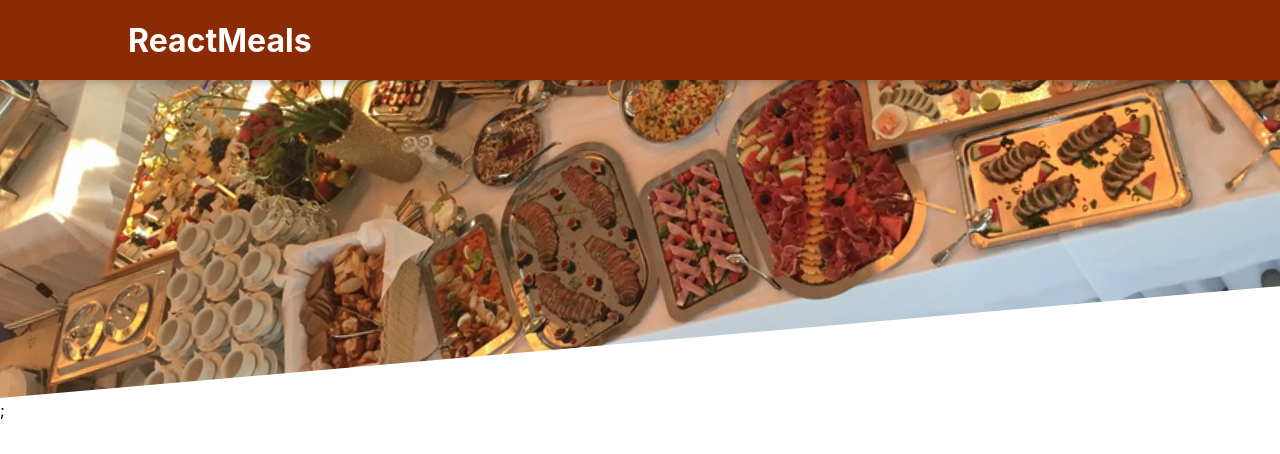
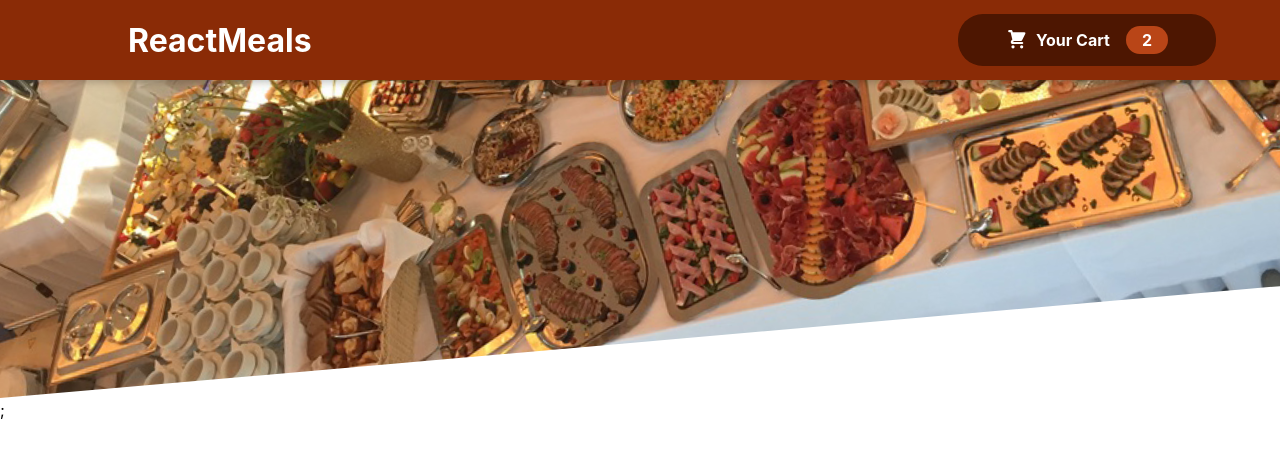
Before and after one commit to rolandasan/react-complete-guide, a React (Create React App) app in the folder section-11-food-order-app/: page / in a window 1280 px wide. Shown: the top 454 px of the page. Built offline with nearby package versions, Linux system fonts and the light colour scheme.

Commit message:
Added HeaderCartButton component

```diff
--- /dev/null
+++ b/section-11-food-order-app/src/components/Cart/CartIcon.tsx
@@ -0,0 +1,9 @@
+import React from 'react';
+
+export const CartIcon: React.FC = () => {
+    return (
+        <svg xmlns='http://www.w3.org/2000/svg' viewBox='0 0 20 20' fill='currentColor'>
+            <path d='M3 1a1 1 0 000 2h1.22l.305 1.222a.997.997 0 00.01.042l1.358 5.43-.893.892C3.74 11.846 4.632 14 6.414 14H15a1 1 0 000-2H6.414l1-1H14a1 1 0 00.894-.553l3-6A1 1 0 0017 3H6.28l-.31-1.243A1 1 0 005 1H3zM16 16.5a1.5 1.5 0 11-3 0 1.5 1.5 0 013 0zM6.5 18a1.5 1.5 0 100-3 1.5 1.5 0 000 3z' />
+        </svg>
+    );
+};
--- a/section-11-food-order-app/src/components/Layout/Header.module.css
+++ b/section-11-food-order-app/src/components/Layout/Header.module.css
@@ -2,7 +2,7 @@
     position: fixed;
     top: 0;
     left: 0;
-    width: 100%;
+    width: 85%;
     height: 5rem;
     background-color: #8a2b06;
     color: white;
--- a/section-11-food-order-app/src/components/Layout/Header.tsx
+++ b/section-11-food-order-app/src/components/Layout/Header.tsx
@@ -1,13 +1,14 @@
 import React from 'react';
 import mealsImage from '../../assets/meals.jpg';
 import classes from './Header.module.css';
+import { HeaderCartButton } from './HeaderCartButton';
 
 export const Header: React.FC = () => {
     return (
         <>
             <header className={classes.header}>
                 <h1>ReactMeals</h1>
-                <button>Cart</button>
+                <HeaderCartButton />
             </header>
             <div className={classes['main-image']}>
                 <img src={mealsImage} alt='A table of meals' />
--- /dev/null
+++ b/section-11-food-order-app/src/components/Layout/HeaderCartButton.module.css
@@ -0,0 +1,59 @@
+.button {
+    cursor: pointer;
+    font: inherit;
+    border: none;
+    background-color: #4d1601;
+    color: white;
+    padding: 0.75rem 3rem;
+    display: flex;
+    justify-content: space-around;
+    align-items: center;
+    border-radius: 25px;
+    font-weight: bold;
+}
+
+.button:hover,
+.button:active {
+    background-color: #2c0d00;
+}
+
+.icon {
+    width: 1.35rem;
+    height: 1.35rem;
+    margin-right: 0.5rem;
+}
+
+.badge {
+    background-color: #b94517;
+    padding: 0.25rem 1rem;
+    border-radius: 25px;
+    margin-left: 1rem;
+    font-weight: bold;
+}
+
+.button:hover .badge,
+.button:active .badge {
+    background-color: #92320c;
+}
+
+.bump {
+    animation: bump 300ms ease-out;
+}
+
+@keyframes bump {
+    0% {
+        transform: scale(1);
+    }
+    10% {
+        transform: scale(0.9);
+    }
+    30% {
+        transform: scale(1.1);
+    }
+    50% {
+        transform: scale(1.15);
+    }
+    100% {
+        transform: scale(1);
+    }
+}
--- /dev/null
+++ b/section-11-food-order-app/src/components/Layout/HeaderCartButton.tsx
@@ -0,0 +1,15 @@
+import React from 'react';
+import classes from './HeaderCartButton.module.css';
+import { CartIcon } from '../Cart/CartIcon';
+
+export const HeaderCartButton: React.FC = () => {
+    return (
+        <button className={classes.button}>
+            <span className={classes.icon}>
+                <CartIcon />
+            </span>
+            <span>Your Cart</span>
+            <span className={classes.badge}>2</span>
+        </button>
+    );
+};
```
Also changed, not shown: 1 other file (tests, documents, lock files or other folders).
